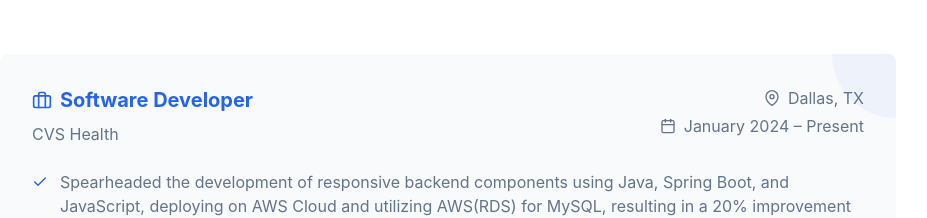
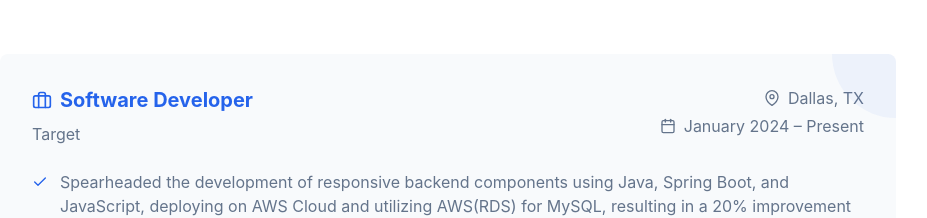
Before and after one commit to darshan3370/portfolio, a React (Create React App) app: page / in a window 1280 px wide. Shown: the part 1740-1958 px from the top of the page, without its empty margins (192-1119 px from the left). Built offline with nearby package versions, Linux system fonts and the light colour scheme.

Commit message:
Update Experience.js

```diff
--- a/src/components/Experience.js
+++ b/src/components/Experience.js
@@ -5,7 +5,7 @@
 const experiences = [
   {
     title: 'Software Developer',
-    company: 'CVS Health',
+    company: 'Target',
     location: 'Dallas, TX',
     period: 'January 2024 – Present',
     achievements: [
```
